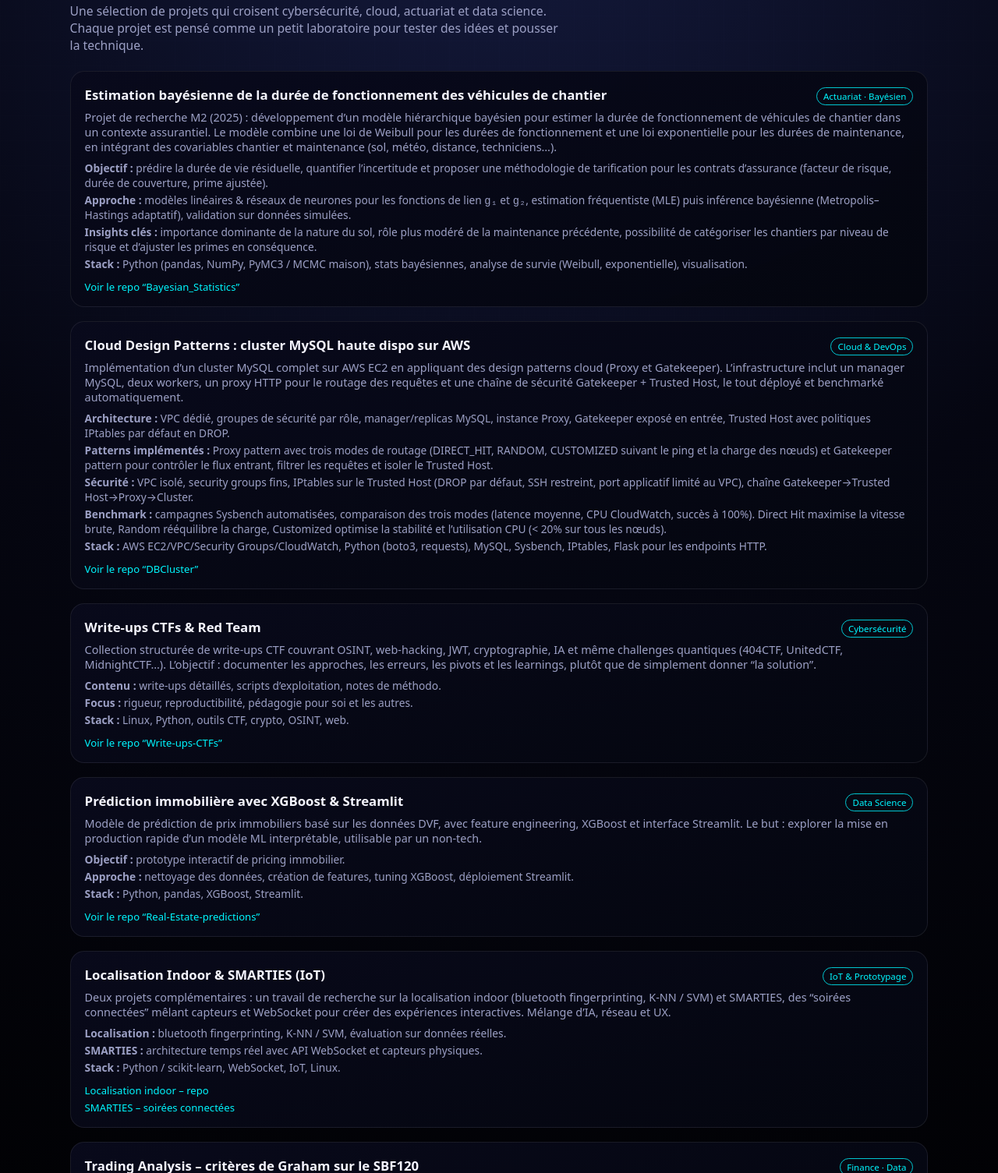
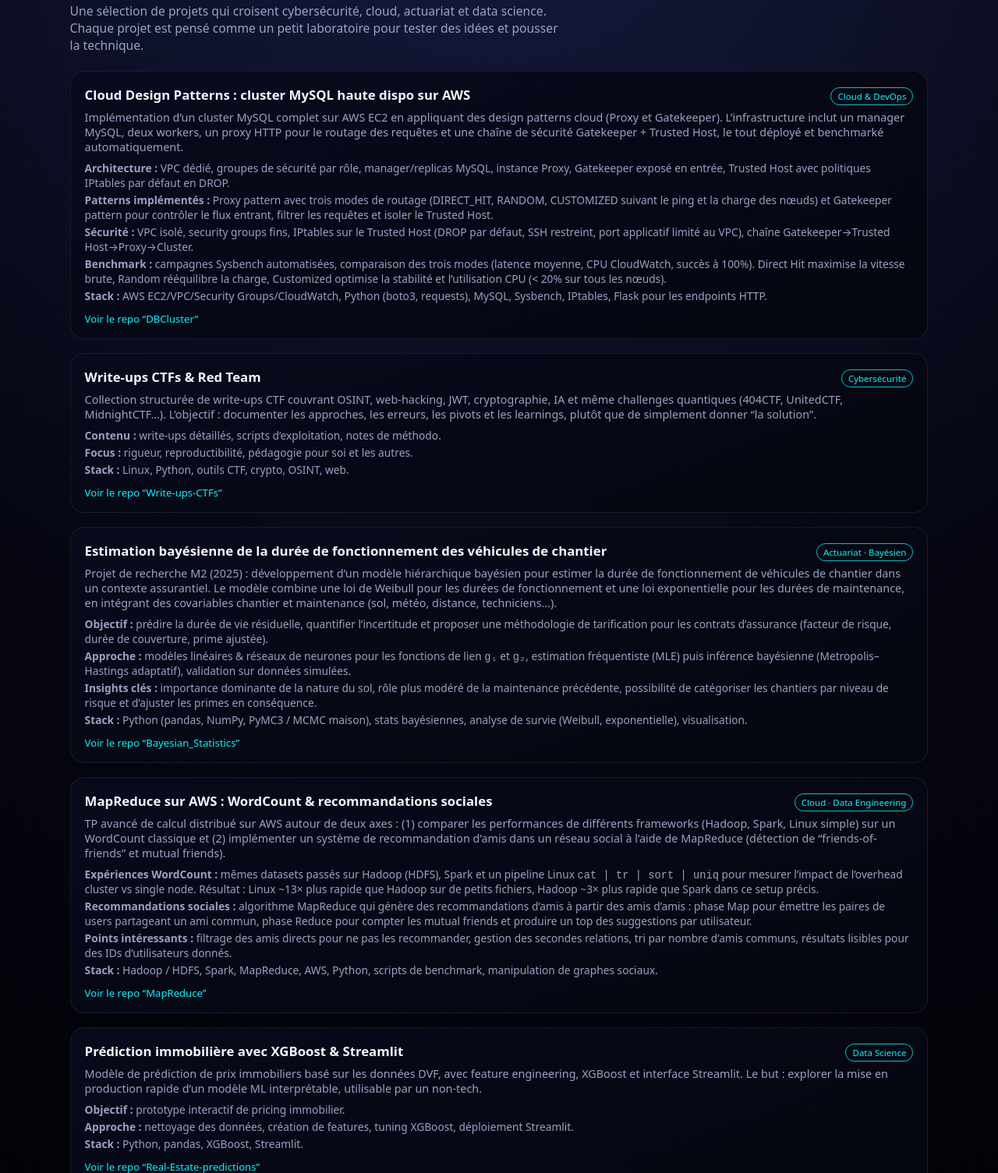
Before and after one commit to Papushkado/CyberNinja-Presentation, a plain HTML site: page projets.html in a window 1280 px wide. Shown: the part 204-1709 px from the top of the page at 78% size. Drawn offline with Linux system fonts and the light colour scheme.

Commit message:
MapReduce ++ Organisation

```diff
--- a/projets.html
+++ b/projets.html
@@ -35,50 +35,7 @@
 
       <div class="projects-grid">
 
-        <!-- ============================
-             ACTUARIAT & RISK MODELLING
-        ============================= -->
-        <article class="project-card">
-          <div class="project-header">
-            <h2>Estimation bayésienne de la durée de fonctionnement des véhicules de chantier</h2>
-            <span class="project-tag">Actuariat · Bayésien</span>
-          </div>
-          <p>
-            Projet de recherche M2 (2025) : développement d’un modèle hiérarchique bayésien pour estimer
-            la durée de fonctionnement de véhicules de chantier dans un contexte assurantiel. Le modèle
-            combine une loi de Weibull pour les durées de fonctionnement et une loi exponentielle pour les
-            durées de maintenance, en intégrant des covariables chantier et maintenance
-            (sol, météo, distance, techniciens…).
-          </p>
-          <ul class="project-meta">
-            <li>
-              <strong>Objectif :</strong> prédire la durée de vie résiduelle, quantifier l’incertitude
-              et proposer une méthodologie de tarification pour les contrats d’assurance
-              (facteur de risque, durée de couverture, prime ajustée).
-            </li>
-            <li>
-              <strong>Approche :</strong> modèles linéaires & réseaux de neurones pour les fonctions
-              de lien <code>g₁</code> et <code>g₂</code>, estimation fréquentiste (MLE) puis
-              inférence bayésienne (Metropolis–Hastings adaptatif), validation sur données simulées.
-            </li>
-            <li>
-              <strong>Insights clés :</strong> importance dominante de la nature du sol,
-              rôle plus modéré de la maintenance précédente, possibilité de catégoriser les chantiers
-              par niveau de risque et d’ajuster les primes en conséquence.
-            </li>
-            <li>
-              <strong>Stack :</strong> Python (pandas, NumPy, PyMC3 / MCMC maison), stats bayésiennes,
-              analyse de survie (Weibull, exponentielle), visualisation.
-            </li>
-          </ul>
-          <a href="https://github.com/Papushkado/Bayesian_Statistics" class="project-link" target="_blank">
-            Voir le repo “Bayesian_Statistics”
-          </a>
-        </article>
-
-        <!-- ============================
-             CLOUD & INFRA / DEVOPS
-        ============================= -->
+        <!-- 1. CLOUD & INFRA / DEVOPS ======================= -->
         <article class="project-card">
           <div class="project-header">
             <h2>Cloud Design Patterns : cluster MySQL haute dispo sur AWS</h2>
@@ -122,9 +79,7 @@
           </a>
         </article>
 
-        <!-- ============================
-             CYBERSÉCURITÉ & RED TEAM
-        ============================= -->
+        <!-- 2. CYBERSÉCURITÉ & RED TEAM ===================== -->
         <article class="project-card">
           <div class="project-header">
             <h2>Write-ups CTFs & Red Team</h2>
@@ -146,9 +101,86 @@
           </a>
         </article>
 
-        <!-- ============================
-             DATA SCIENCE / PRÉDICTION
-        ============================= -->
+        <!-- 3. ACTUARIAT & RISK MODELLING ==================== -->
+        <article class="project-card">
+          <div class="project-header">
+            <h2>Estimation bayésienne de la durée de fonctionnement des véhicules de chantier</h2>
+            <span class="project-tag">Actuariat · Bayésien</span>
+          </div>
+          <p>
+            Projet de recherche M2 (2025) : développement d’un modèle hiérarchique bayésien pour estimer
+            la durée de fonctionnement de véhicules de chantier dans un contexte assurantiel. Le modèle
+            combine une loi de Weibull pour les durées de fonctionnement et une loi exponentielle pour les
+            durées de maintenance, en intégrant des covariables chantier et maintenance
+            (sol, météo, distance, techniciens…).
+          </p>
+          <ul class="project-meta">
+            <li>
+              <strong>Objectif :</strong> prédire la durée de vie résiduelle, quantifier l’incertitude
+              et proposer une méthodologie de tarification pour les contrats d’assurance
+              (facteur de risque, durée de couverture, prime ajustée).
+            </li>
+            <li>
+              <strong>Approche :</strong> modèles linéaires & réseaux de neurones pour les fonctions
+              de lien <code>g₁</code> et <code>g₂</code>, estimation fréquentiste (MLE) puis
+              inférence bayésienne (Metropolis–Hastings adaptatif), validation sur données simulées.
+            </li>
+            <li>
+              <strong>Insights clés :</strong> importance dominante de la nature du sol,
+              rôle plus modéré de la maintenance précédente, possibilité de catégoriser les chantiers
+              par niveau de risque et d’ajuster les primes en conséquence.
+            </li>
+            <li>
+              <strong>Stack :</strong> Python (pandas, NumPy, PyMC3 / MCMC maison), stats bayésiennes,
+              analyse de survie (Weibull, exponentielle), visualisation.
+            </li>
+          </ul>
+          <a href="https://github.com/Papushkado/Bayesian_Statistics" class="project-link" target="_blank">
+            Voir le repo “Bayesian_Statistics”
+          </a>
+        </article>
+
+        <!-- 4. MAPREDUCE & SOCIAL GRAPH ====================== -->
+        <article class="project-card">
+          <div class="project-header">
+            <h2>MapReduce sur AWS : WordCount & recommandations sociales</h2>
+            <span class="project-tag">Cloud · Data Engineering</span>
+          </div>
+          <p>
+            TP avancé de calcul distribué sur AWS autour de deux axes :
+            (1) comparer les performances de différents frameworks (Hadoop, Spark, Linux simple) sur
+            un WordCount classique et (2) implémenter un système de recommandation d’amis dans un réseau
+            social à l’aide de MapReduce (détection de “friends-of-friends” et mutual friends).
+          </p>
+          <ul class="project-meta">
+            <li>
+              <strong>Expériences WordCount :</strong> mêmes datasets passés sur Hadoop (HDFS),
+              Spark et un pipeline Linux <code>cat | tr | sort | uniq</code> pour mesurer l’impact
+              de l’overhead cluster vs single node. Résultat : Linux ~13× plus rapide que Hadoop
+              sur de petits fichiers, Hadoop ~3× plus rapide que Spark dans ce setup précis.
+            </li>
+            <li>
+              <strong>Recommandations sociales :</strong> algorithme MapReduce qui génère des
+              recommandations d’amis à partir des amis d’amis :
+              phase Map pour émettre les paires de users partageant un ami commun, phase Reduce
+              pour compter les mutual friends et produire un top des suggestions par utilisateur.
+            </li>
+            <li>
+              <strong>Points intéressants :</strong> filtrage des amis directs pour ne pas les
+              recommander, gestion des secondes relations, tri par nombre d’amis communs,
+              résultats lisibles pour des IDs d’utilisateurs donnés.
+            </li>
+            <li>
+              <strong>Stack :</strong> Hadoop / HDFS, Spark, MapReduce, AWS, Python,
+              scripts de benchmark, manipulation de graphes sociaux.
+            </li>
+          </ul>
+          <a href="https://github.com/Papushkado/MapReduce" class="project-link" target="_blank">
+            Voir le repo “MapReduce”
+          </a>
+        </article>
+
+        <!-- 5. DATA SCIENCE / PRÉDICTION ===================== -->
         <article class="project-card">
           <div class="project-header">
             <h2>Prédiction immobilière avec XGBoost & Streamlit</h2>
@@ -170,9 +202,7 @@
           </a>
         </article>
 
-        <!-- ============================
-             IOT & PROTOTYPAGE
-        ============================= -->
+        <!-- 6. IOT & PROTOTYPAGE ============================= -->
         <article class="project-card">
           <div class="project-header">
             <h2>Localisation Indoor & SMARTIES (IoT)</h2>
@@ -198,9 +228,7 @@
           </a>
         </article>
 
-        <!-- ============================
-             FINANCE / ANALYSE
-        ============================= -->
+        <!-- 7. FINANCE / ANALYSE ============================= -->
         <article class="project-card">
           <div class="project-header">
             <h2>Trading Analysis – critères de Graham sur le SBF120</h2>
```
